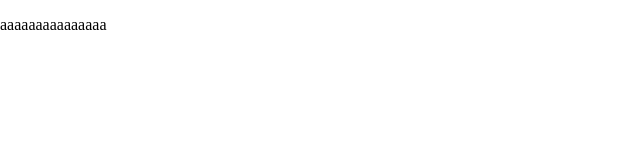
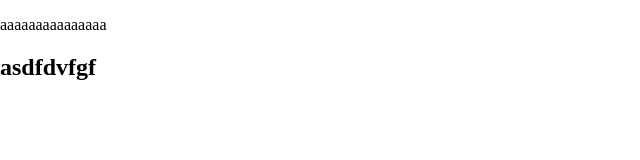
Before and after one commit to rohallahhatami/page, a plain HTML site: page a.html in a window 1280 px wide. Shown: the whole page, without its empty margins (0-640 px from the left). Drawn offline with Linux system fonts and the light colour scheme.

Commit message:
added h1 a.html

```diff
--- a/a.html
+++ b/a.html
@@ -9,6 +9,7 @@
 <body>
 <section>
     <p>aaaaaaaaaaaaaaa</p>
+    <h1>asdfdvfgf</h1>
 </section>
 </body>
 </html>
```
